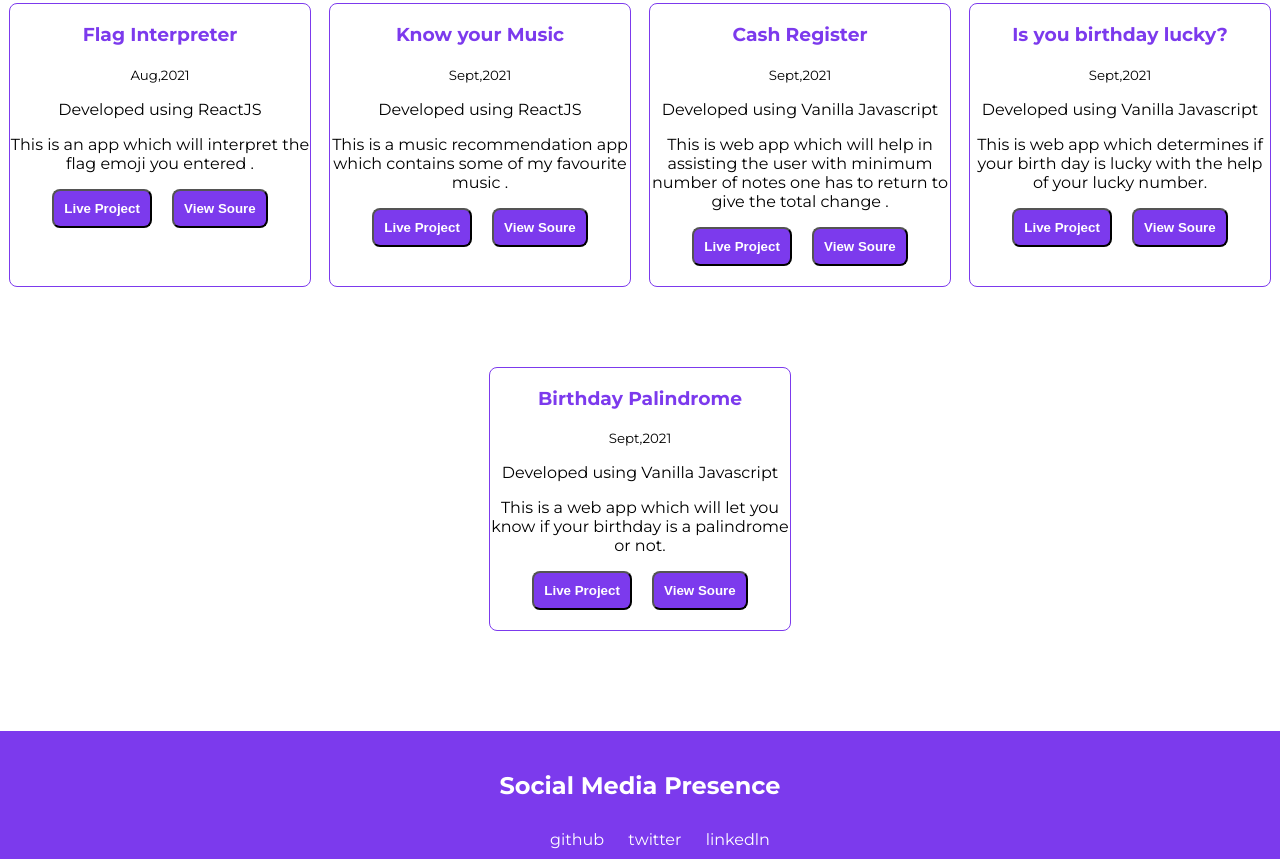
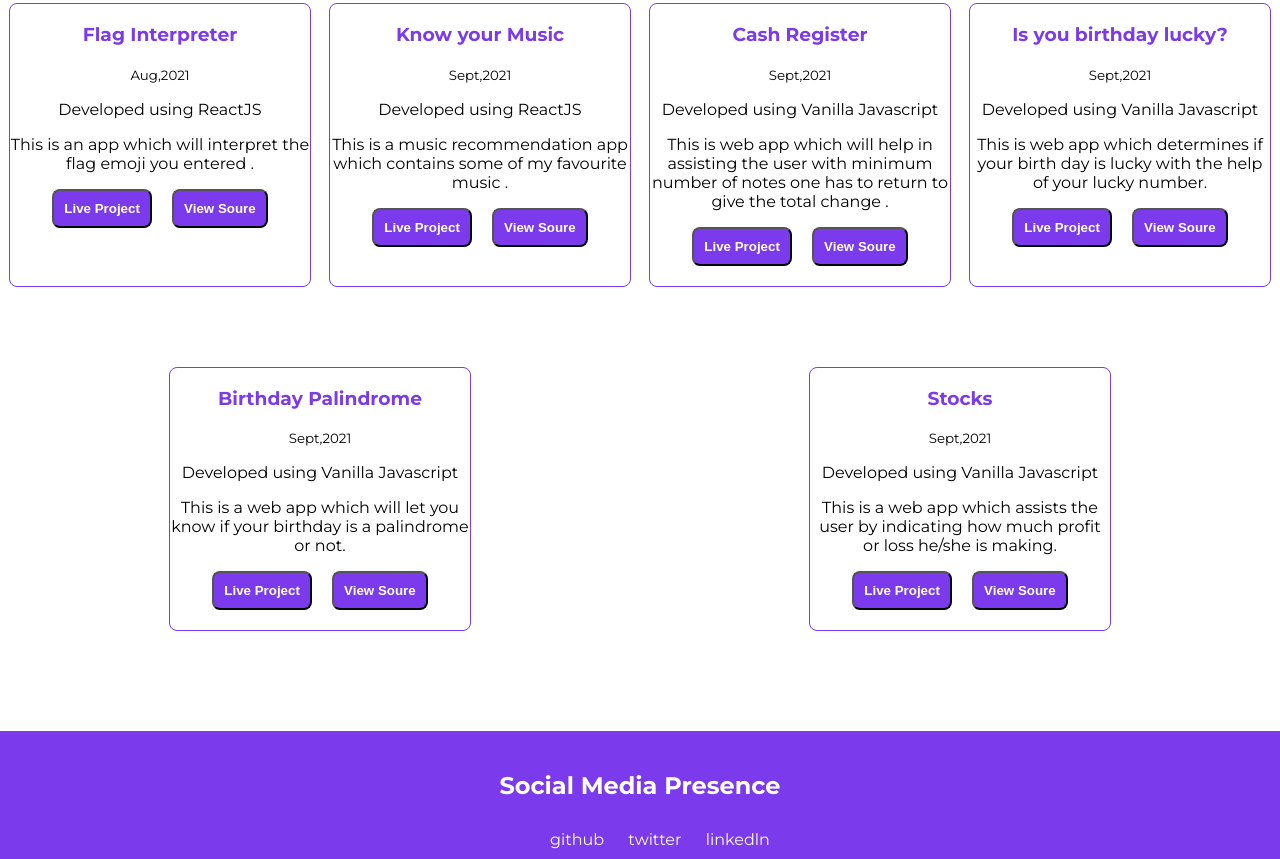
Before and after one commit to varun-Tad/My-portfolio, a plain HTML site: page project.html in a window 1280 px wide. Shown: the part 690-1549 px from the top of the page. Drawn offline with Linux system fonts and the light colour scheme.

Commit message:
added styling

```diff
--- a/project.css
+++ b/project.css
@@ -280,6 +280,29 @@ body{
 }
 
 
+
+.markFourteen{
+    border: 1px solid var(--primary-color);
+    text-align:center;
+    width: 300px;
+    padding-bottom: 20px;
+    border-radius: 0.5rem;
+}
+
+.markFourteen .btn{
+    background: var(--primary-color);
+    padding: 10px;
+    border-radius: 0.5rem;
+    margin: 0 8px;
+}
+
+
+.markFourteen .btn a{
+    text-decoration: none;
+    color:white;
+    font-weight:700;
+}
+
 /* footer */
 
 .foot{
--- a/project.html
+++ b/project.html
@@ -151,6 +151,16 @@
 
 
 
+      <div class="markFourteen">
+        <h3 style="color:var(--primary-color)">Stocks</h3>
+        <small>Sept,2021</small>
+        <p>Developed using Vanilla Javascript</p>
+        <p>This is a web app which assists the user by indicating how much profit or loss he/she is making.</p>
+        <button class="btn" type="button"><a href="https://proloss.netlify.app/" target=_blank>Live Project</a></button>
+        <button class="btn" type="button"><a href="https://github.com/varun-Tad/stock-purchase--profit-or-loss-/tree/main" target=_blank>View Soure</a></button>
+
+      </div>
+
 
     </section>
 
```
